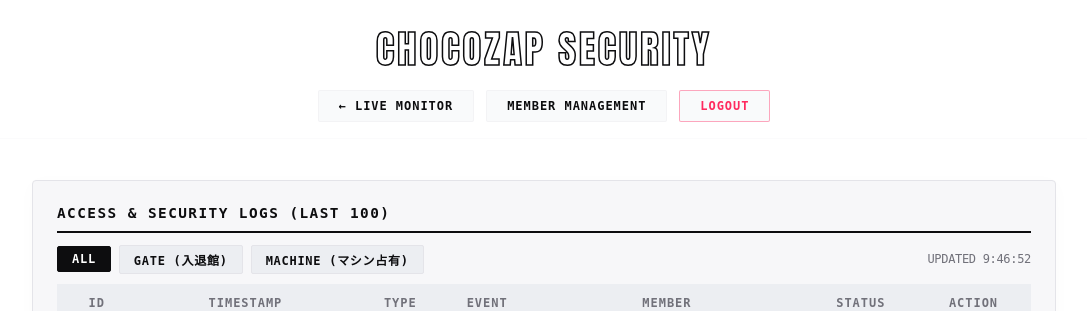
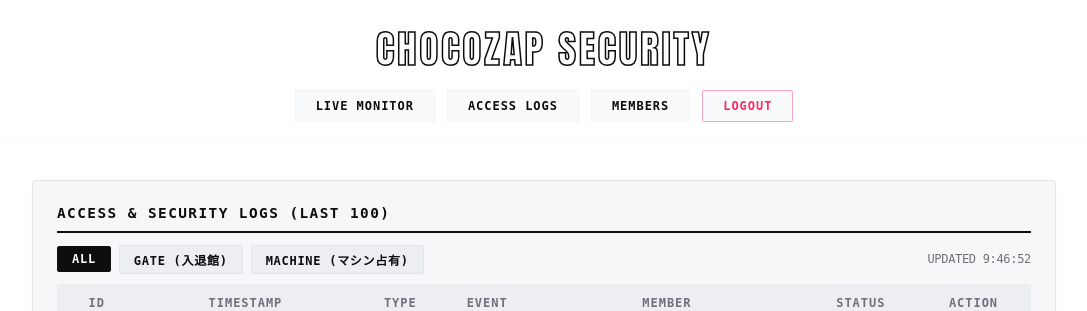
Before and after one commit to UMEZAWADAN/A-02, a FastAPI app: page /admin/logs in a window 1280 px wide. Shown: the top 311 px of the page, without its empty margins (96-1183 px from the left). Run offline with FastAPI, Linux system fonts and the light colour scheme; a user stored in the database is signed in; data comes from the database, SQL or seed files in the repository; data that the repository does not hold is empty.

Commit message:
ヘッダー

```diff
--- a/templates/logs.html
+++ b/templates/logs.html
@@ -389,9 +389,9 @@
             <h1><a href="/" class="brand-link" aria-label="CHOCOZAP SECURITY ホームへ">CHOCOZAP SECURITY</a></h1>
         </div>
         <nav class="nav-container">
-            <a href="/" class="nav-btn">&larr; LIVE MONITOR</a>
-            <a href="/admin/members" class="nav-btn">MEMBER MANAGEMENT</a>
-            <!-- 🆕 追加したログアウトボタン -->
+            <a href="/" class="nav-btn">LIVE MONITOR</a>
+            <a href="/admin/logs" class="nav-btn">ACCESS LOGS</a>
+            <a href="/admin/members" class="nav-btn">MEMBERS</a>
             <a href="/admin/logout" class="nav-btn nav-btn-logout">LOGOUT</a>
         </nav>
     </header>
```
